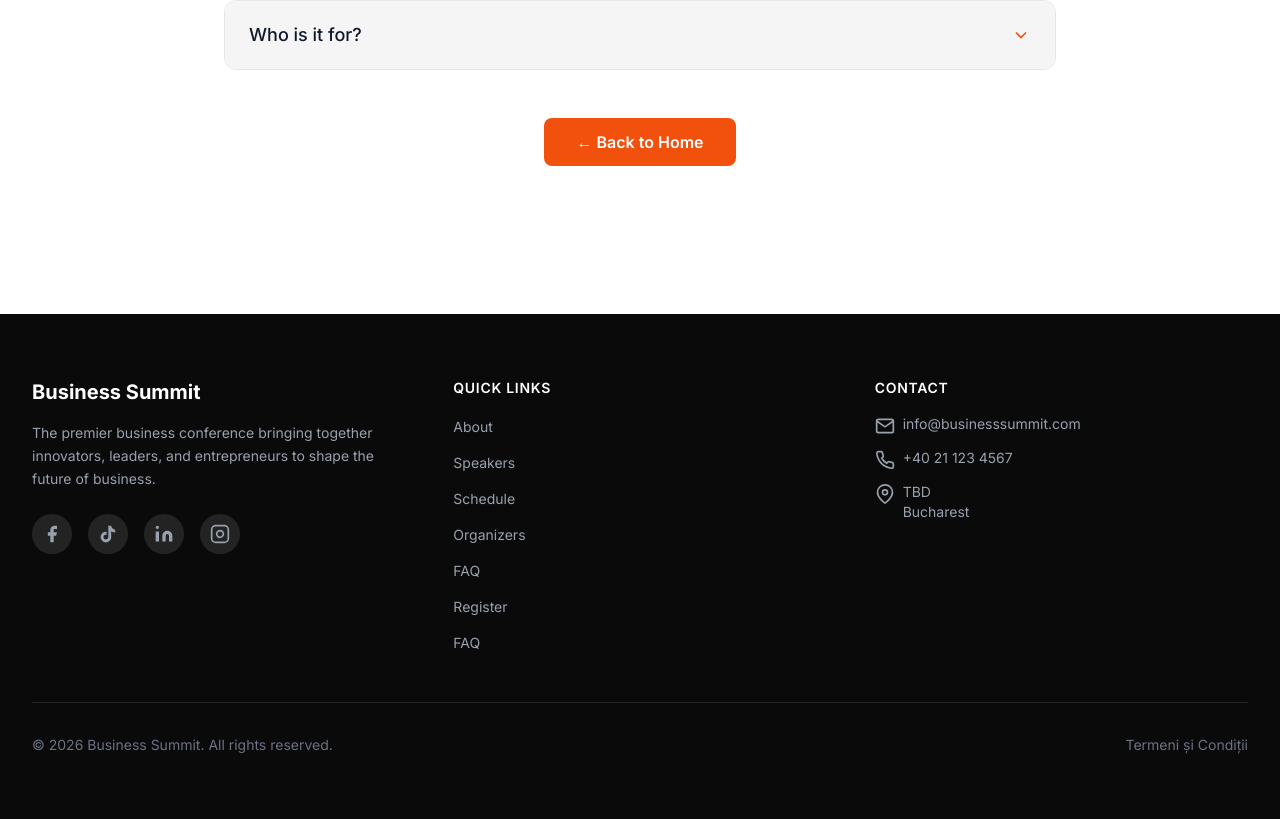
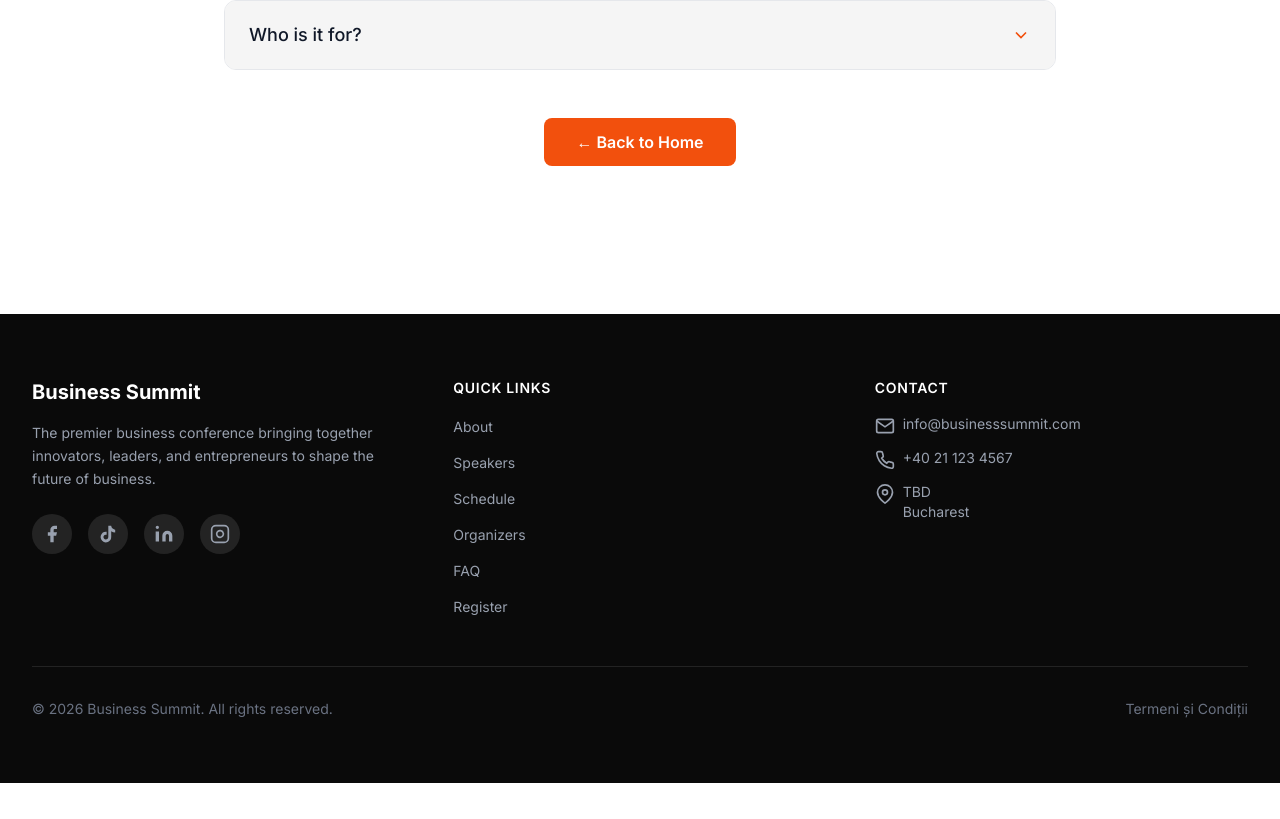
Before and after one commit to NacuIoan/BusinessSummitWebsite, a React (Vite) app: page /faq in a window 1280 px wide. Shown: the part 486-1305 px from the top of the page. After the commit the page ends 1269 px from the top, so only its background shows below. Built offline with nearby package versions, Linux system fonts and the light colour scheme.

Commit message:
quick fix

```diff
--- a/src/components/common/Footer.jsx
+++ b/src/components/common/Footer.jsx
@@ -51,12 +51,21 @@ export default function Footer() {
                         <ul className="space-y-3">
                             {NAV_LINKS.map((link) => (
                                 <li key={link.href}>
+                                    {link.route ? (
+                                        <Link
+                                            to={link.href}
+                                            className="text-gray-400 hover:text-white text-sm transition-colors"
+                                        >
+                                            {link.label}
+                                        </Link>
+                                    ) : (
                                         <a
                                             href={link.href}
                                             className="text-gray-400 hover:text-white text-sm transition-colors"
                                         >
                                             {link.label}
                                         </a>
+                                    )}
                                 </li>
                             ))}
                             <li>
@@ -65,14 +74,6 @@ export default function Footer() {
                                     className="text-gray-400 hover:text-white text-sm transition-colors"
                                 >
                                     Register
-                                </Link>
-                            </li>
-                            <li>
-                                <Link
-                                    to="/faq"
-                                    className="text-gray-400 hover:text-white text-sm transition-colors"
-                                >
-                                    FAQ
                                 </Link>
                             </li>
                         </ul>
```
Lines whose indentation alone changed are shown as unchanged.
